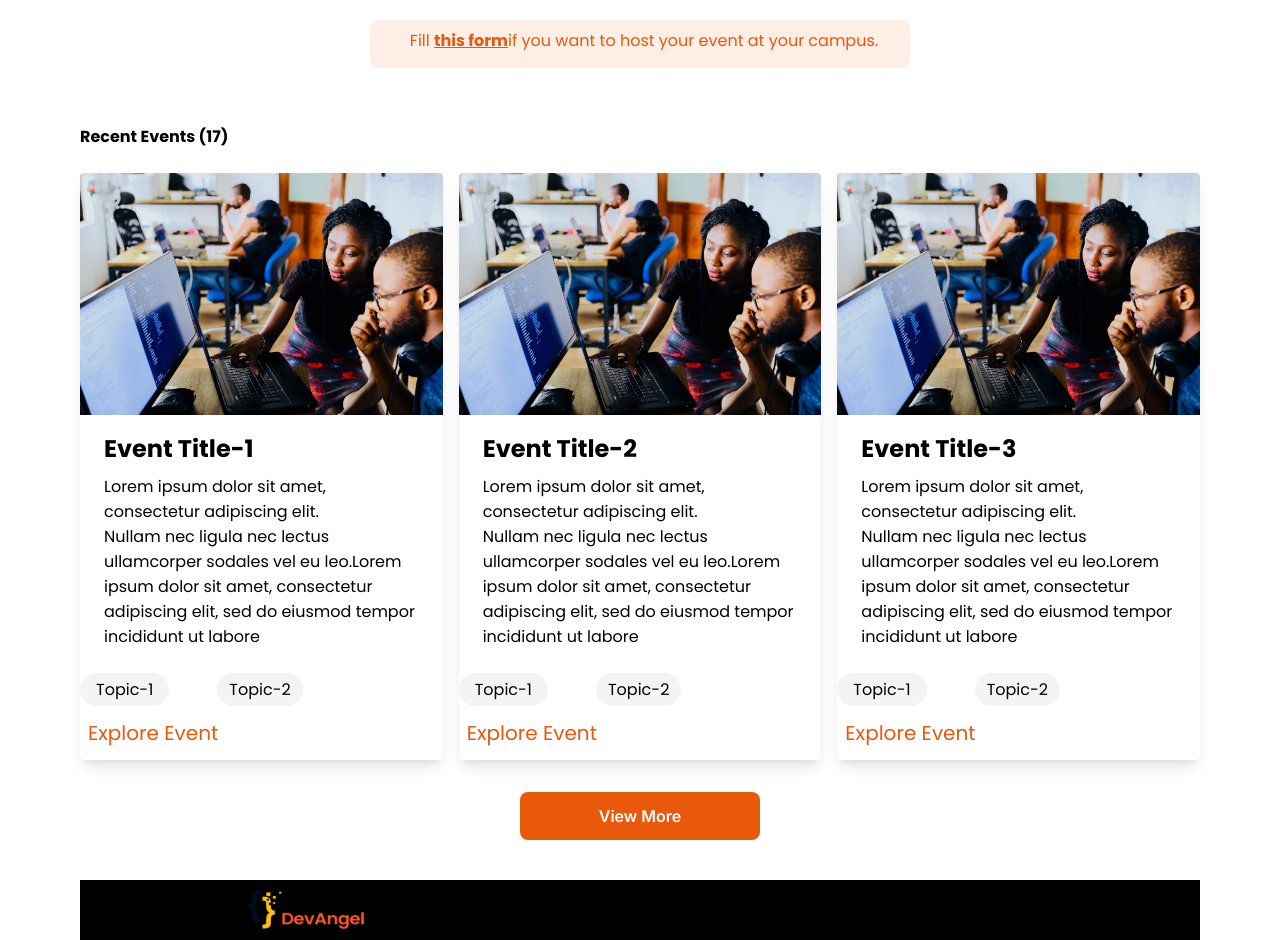
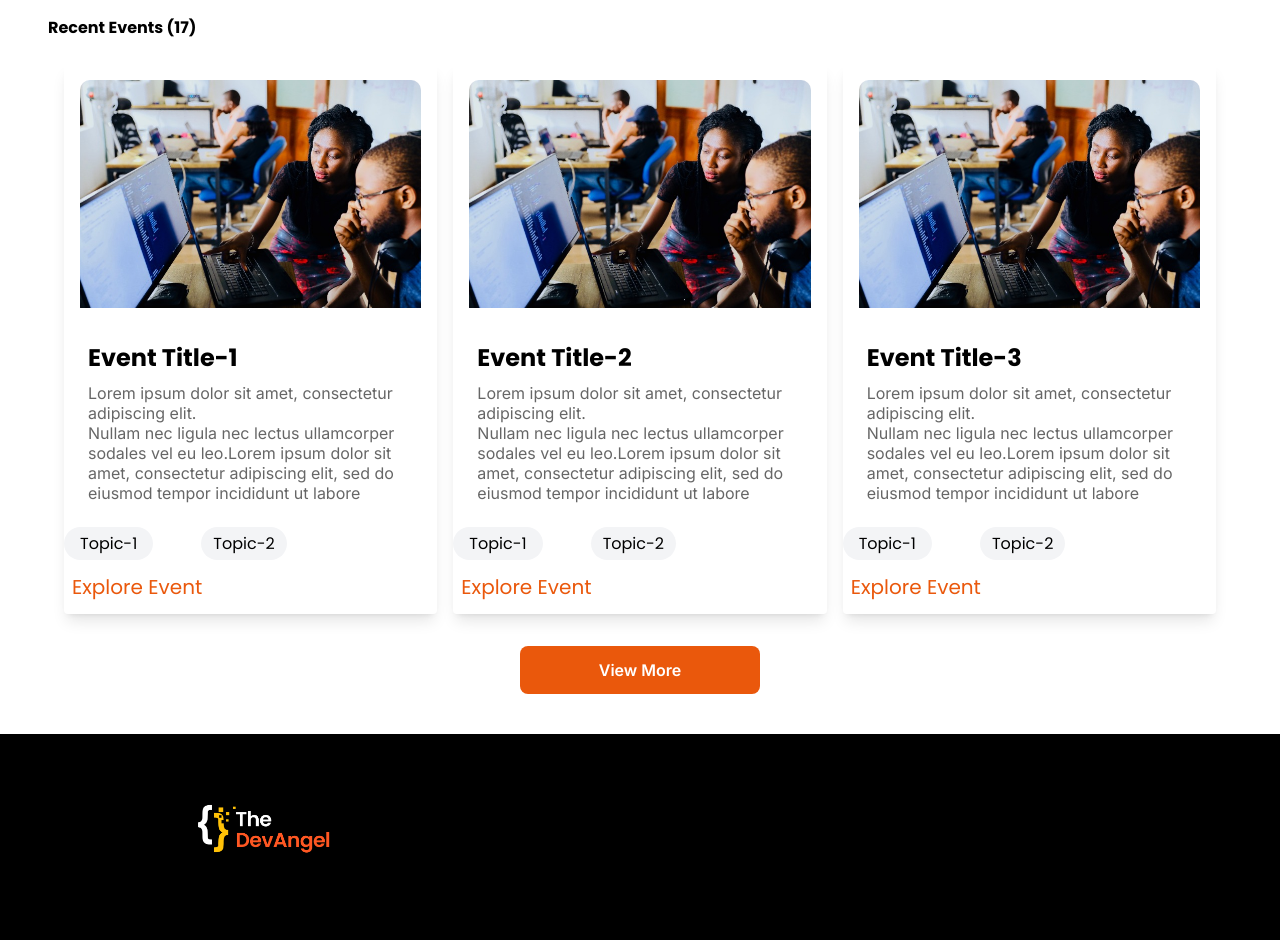
Before and after one commit to Byteoski-Developers/the-dev-angel-lp, a Next.js app: page /events in a window 1280 px wide. Shown: the part 372-1312 px from the top of the page. Built offline with nearby package versions, Linux system fonts and the light colour scheme.

Commit message:
made the minor changes of font mismatch and all

```diff
--- a/app/events/page.tsx
+++ b/app/events/page.tsx
@@ -1,159 +1,123 @@
-import Image from "next/image";
+import Image from 'next/image';
 
 export default function Events() {
-  return (
-    <div className="mx-4 md:mx-8 lg:mx-16 xl:mx-20">
+  return (<>
       {/* Title */}
-      <h3 className="text-center text-gray-600 text-5xl font-bold py-12">
-        Events
-      </h3>
+      <div className="text-center text-gray-600 text-2xl font-bold py-12">Events</div>
 
       {/* Navbar */}
-      <div className="w-full text-center font-poppins px-4 md:px-5 lg:px-16 xl:px-60 text-opacity-70 text-xl ml-19 font-medium text-black py-5 flex items-center ">
+      <div className="w-full text-center font-poppins px-8 md:px-10 lg:px-20 xl:px-64 text-opacity-70 font-medium text-black py-5 ">
         <p>
-          The DevAngel is started for supporting students / young professionals
-          to build their <br></br>
-          products, learn technologies in all domains be it web, apps, DevOps,
-          product <br></br>
+          The DevAngel is started for supporting students / young professionals to build their <br></br>
+          products, learn technologies in all domains be it web, apps, DevOps, product <br></br>
           management, indie hacking, etc.
         </p>
       </div>
 
       {/* Orange Box */}
-      <div className="w-full text-center font-poppins px-8 md:px-5 lg:px-16 xl:px-40 mb-8">
-        <div className="h-12 px-8 py-2 mb-6 bg-orange-600 bg-opacity-10 rounded-lg flex-col justify-start items-start gap-1.5 inline-flex">
-          <div className="justify-start items-end gap-1 inline-flex">
-            <div className="w-1 h-1 relative" />
-            <div>
-              <div className="text-orange-600 text-xs font-normal inline ">
-                Fill{" "}
-              </div>
-              <div className="text-orange-600 text-xs font-bold underline inline">
-                this form
-              </div>
-              <div className="text-orange-600 text-xs font-normal inline">
-                if you want to host your event at your campus.
-              </div>
-            </div>
+      <div className="mx-auto text-center font-poppins px-4 md:px-3 lg:px-6 xl:px-10 mb-8">
+        <div className="h-10 px-2 py-2 bg-orange-600 bg-opacity-10 rounded-lg inline-flex items-center gap-1.5">
+          <div className="w-6 h-6 relative">
+            <img src="/assets/images/frame.svg" alt="frame" />
+          </div>
+          <div className="text-orange-600 text-xs font-normal">Fill </div>
+          <div className="text-orange-600 text-xs font-bold underline">this form</div>
+          <div className="text-orange-600 text-xs font-normal">
+            if you want to host your event at your campus.
           </div>
         </div>
       </div>
 
       {/* Recent Events Section */}
-      <div className="text-left text-sm text-black font-bold mb-6">
-        Recent Events (17)
-      </div>
+      <div className="px-12 text-sm text-black font-bold mb-6">Recent Events (17)</div>
 
       {/* Cards start */}
-      <div className="max-w-6xl mx-auto flex space-x-4 ">
+      <div className="max-w-6xl mx-auto flex space-x-4">
         {/* First card */}
-        <div className="rounded overflow-hidden shadow-lg max-w-sm ">
-          <img src="\assets\images\imagecard2.jpeg" alt="imagecard2" />
+        <div className="rounded overflow-hidden shadow-lg max-w-sm bg-white">
+        <div className="p-4">
+          <img src="\assets\images\imagecard2.jpeg" alt="imagecard2" className="object-cover bg-neutral-200 rounded-tl-[10px] rounded-tr-[10px]"  />
+          </div>
           <div className="px-6 py-4">
             <div className="font-bold text-xl mb-2">Event Title-1</div>
-            <p>
-              Lorem ipsum dolor sit amet, consectetur adipiscing elit.<br></br>{" "}
-              Nullam nec ligula nec lectus ullamcorper sodales vel eu leo.Lorem
-              ipsum dolor sit amet, consectetur adipiscing elit, sed do eiusmod
-              tempor incididunt ut labore
-            </p>
+            <div className="text-black text-opacity-60 text-xs font-inter">
+              Lorem ipsum dolor sit amet, consectetur adipiscing elit.<br></br> Nullam nec ligula nec
+              lectus ullamcorper sodales vel eu leo.Lorem ipsum dolor sit amet, consectetur adipiscing
+              elit, sed do eiusmod tempor incididunt ut labore
+            </div>
           </div>
           <div className="grid grid-flow-col gap-5 pb-2 px-6"></div>
           <div className="flex space-5">
-            <span className="bg-gray-100 rounded-full px-4 py-1 font-base">
-              Topic-1
-            </span>
+            <span className="bg-gray-100 rounded-full px-4 py-1 font-base">Topic-1</span>
             <div className="grid grid-flow-col gap-5 pb-2 px-6"></div>
-            <span className="bg-gray-100 rounded-full px-3 py-1 font-base">
-              Topic-2
-            </span>
+            <span className="bg-gray-100 rounded-full px-3 py-1 font-base">Topic-2</span>
           </div>
-          <div className="text-orange-600 text-base mx-2 py-3 font-normal font-['Poppins']">
-            Explore Event{" "}
-          </div>
+          <div className="text-orange-600 text-base mx-2 py-3 font-normal font-['Poppins']">Explore Event </div>
         </div>
 
         {/* Second card */}
         <div className="rounded overflow-hidden shadow-lg max-w-sm">
-          <img src="\assets\images\imagecard2.jpeg" alt="imagecard2" />
+        <div className="p-4">
+        <img src="\assets\images\imagecard2.jpeg" alt="imagecard2" className="object-cover bg-neutral-200 rounded-tl-[10px] rounded-tr-[10px]"  />
+        </div>
           <div className="px-6 py-4">
             <div className="font-bold text-xl mb-2">Event Title-2</div>
-            <p>
-              Lorem ipsum dolor sit amet, consectetur adipiscing elit.<br></br>{" "}
-              Nullam nec ligula nec lectus ullamcorper sodales vel eu leo.Lorem
-              ipsum dolor sit amet, consectetur adipiscing elit, sed do eiusmod
-              tempor incididunt ut labore
-            </p>
+            <div className="text-black text-opacity-60 text-xs font-inter">
+              Lorem ipsum dolor sit amet, consectetur adipiscing elit.<br></br> Nullam nec ligula nec
+              lectus ullamcorper sodales vel eu leo.Lorem ipsum dolor sit amet, consectetur adipiscing
+              elit, sed do eiusmod tempor incididunt ut labore
+            </div>
           </div>
           <div className="grid grid-flow-col gap-5 pb-2 px-6"></div>
           <div className="flex space-5">
-            <span className="bg-gray-100 rounded-full px-4 py-1 font-base">
-              Topic-1
-            </span>
+            <span className="bg-gray-100 rounded-full px-4 py-1 font-base">Topic-1</span>
             <div className="grid grid-flow-col gap-5 pb-2 px-6"></div>
-            <span className="bg-gray-100 rounded-full px-3 py-1 font-base">
-              Topic-2
-            </span>
+            <span className="bg-gray-100 rounded-full px-3 py-1 font-base">Topic-2</span>
           </div>
-          <div className="text-orange-600 text-base mx-2 py-3 font-normal font-['Poppins']">
-            Explore Event{" "}
-          </div>
+          <div className="text-orange-600 text-base mx-2 py-3 font-normal font-['Poppins']">Explore Event </div>
         </div>
+
 
         {/* Third card */}
         <div className="rounded overflow-hidden shadow-lg max-w-sm">
-          <img src="\assets\images\imagecard2.jpeg" alt="imagecard2" />
+        <div className="p-4">
+        <img src="\assets\images\imagecard2.jpeg" alt="imagecard2" className="object-cover bg-neutral-200 rounded-tl-[10px] rounded-tr-[10px]"  />
+        </div>
           <div className="px-6 py-4">
             <div className="font-bold text-xl mb-2">Event Title-3</div>
-            <p>
-              Lorem ipsum dolor sit amet, consectetur adipiscing elit.<br></br>{" "}
-              Nullam nec ligula nec lectus ullamcorper sodales vel eu leo.Lorem
-              ipsum dolor sit amet, consectetur adipiscing elit, sed do eiusmod
-              tempor incididunt ut labore
-            </p>
+            <div className="text-black text-opacity-60 text-xs font-inter">
+              Lorem ipsum dolor sit amet, consectetur adipiscing elit.<br></br> Nullam nec ligula nec
+              lectus ullamcorper sodales vel eu leo.Lorem ipsum dolor sit amet, consectetur adipiscing
+              elit, sed do eiusmod tempor incididunt ut labore
+            </div>
           </div>
           <div className="grid grid-flow-col gap-5 pb-2 px-6"></div>
           <div className="flex space-5">
-            <span className="bg-gray-100 rounded-full px-4 py-1 font-base">
-              Topic-1
-            </span>
+            <span className="bg-gray-100 rounded-full px-4 py-1 font-base">Topic-1</span>
             <div className="grid grid-flow-col gap-5 pb-2 px-6"></div>
-            <span className="bg-gray-100 rounded-full px-3 py-1 font-base">
-              Topic-2
-            </span>
+            <span className="bg-gray-100 rounded-full px-3 py-1 font-base">Topic-2</span>
           </div>
-          <div className="text-orange-600 text-base mx-2 py-3 font-normal font-['Poppins']">
-            Explore Event{" "}
-          </div>
+          <div className="text-orange-600 text-base mx-2 py-3 font-normal font-['Poppins']">Explore Event </div>
         </div>
       </div>
+
       {/* Cards end */}
 
       {/* View More Button */}
       <button className="w-full text-center font-poppins px-8 md:px-5 lg:px-16 xl:px-40 mb-10 mt-8">
         <div className="w-60 h-12 px-4 py-2 bg-orange-600 rounded-lg justify-center items-center gap-2.5 inline-flex">
-          <div className="text-white text-xs font-semibold font-['Inter']">
-            View More
-          </div>
+          <div className="text-white text-xs font-semibold font-['Inter']">View More</div>
         </div>
       </button>
 
       {/* Footer */}
       <footer>
         <div className="bg-black md:px-5 lg:px-16 xl:px-40">
-          <div className="mx-15">
-            <Image
-              src="/assets/images/Logo.svg"
-              alt="Logo"
-              width={127}
-              height={52}
-            />
+          <div className="">
+            <Image src="/assets/images/logo2.png" alt="Logo" width={200} height={90} />
           </div>
-          <div className="text-white text-xs py-8 mx-15">
-            Copyright © 2023 All rights reserved
-          </div>
+          <div className="text-white text-xs py-8">Copyright © 2023 All rights reserved</div>
         </div>
       </footer>
-    </div>
-  );
+    </>);
 }
```
Also changed, not shown: public/assets/images/frame.svg (added), public/assets/images/logo2.png (added).
